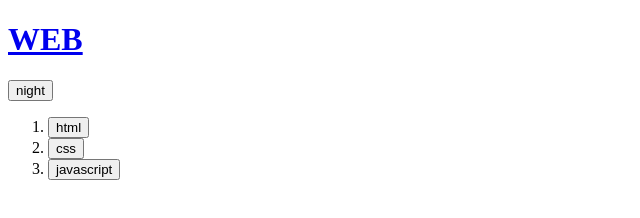
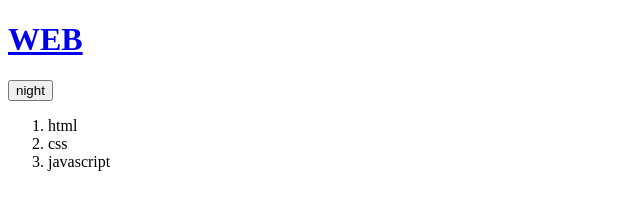
Before and after one commit to ginkyenglee/web, a plain HTML site: page ajax/index.html in a window 1280 px wide. Shown: the whole page, without its empty margins (0-640 px from the left). Drawn offline with nearby package versions, Linux system fonts and the light colour scheme.

Commit message:
Exception control and simplify
1. error when response status is 404
2. onclick change

Signed-off-by: ginkyenglee <jinkyung908@gmail.com>

```diff
--- a/ajax/ajax.js
+++ b/ajax/ajax.js
@@ -1,16 +1,15 @@
 const article = document.querySelector("#article");
-const itemBtnList = itemList.querySelectorAll('input');
 
-function contentsExpose(event){
-    const clickedItem = event.path[0].value;
+function contentsFetch(itemName){
 
-    fetch(`content-${event.path[0].value}`).then(function(response){
-        response.text().then(function(text){
-            article.innerHTML = text;
-        })
+    fetch(`content-${itemName}`).then(function(response){
+        if(response.status === 404){
+            alert('File Not Found')
+        }
+        else{
+            response.text().then(function(text){
+                article.innerHTML = text;
+            })
+        }
     })
 }
-
-itemBtnList.forEach(element => {
-    element.addEventListener("click", contentsExpose);
-});
--- a/ajax/index.html
+++ b/ajax/index.html
@@ -11,9 +11,9 @@
   <h1><a href="index.html">WEB</a></h1>
   <input id="night_day" type="button" value="night" onclick=" nightDayHandler(this);">
   <ol id ="itemList">
-    <li><input type="button" value="html"/></li>
-    <li><input type="button" value="css"/></li>
-    <li><input type="button" value="javascript"/></li>
+    <li><a onclick="contentsFetch('html')">html</a></li>
+    <li><a onclick="contentsFetch('css')">css</a></li>
+    <li><a onclick="contentsFetch('javascript')">javascript</a></li>
   </ol>
 
   <article id ="article"></article>
```
